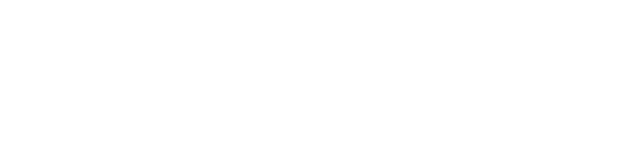
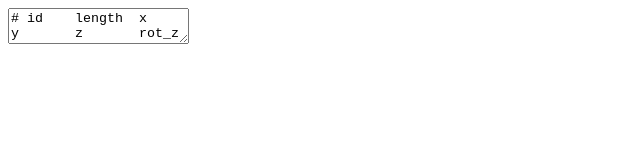
Before and after one commit to crutoboy/web_gen_arucomap, a plain HTML site: page index.html in a window 1280 px wide. Shown: the whole page, without its empty margins (0-640 px from the left). Drawn offline with Linux system fonts and the light colour scheme.

Commit message:
add test textarea; add comment to first line in map str

```diff
--- a/genmap.js
+++ b/genmap.js
@@ -2,7 +2,7 @@ function aruco_gen_str(
     length, markers_x, markers_y, dist_x, dist_y,
     first=0, x0=0, y0=0, bottom_left=false
 ){
-    let res = ''
+    let res = '# id\tlength\tx\ty\tz\trot_z\trot_y\trot_x\n'
     let max_y = y0 + (markers_y - 1) * dist_y
     for (let y = 0; y < markers_y; y++) {
         for (let x = 0; x < markers_y; x++){
--- a/index.html
+++ b/index.html
@@ -6,6 +6,11 @@
     <title>Генератор аруко карты</title>
 </head>
 <body>
+    <textarea name="" id="test_out"></textarea>
     <script src="./genmap.js"></script>
+    <script>
+        let map = aruco_gen_str(0.335, 10, 10, 1, 1, 0)
+        document.getElementById('test_out').innerHTML = map
+    </script>
 </body>
 </html>
```
